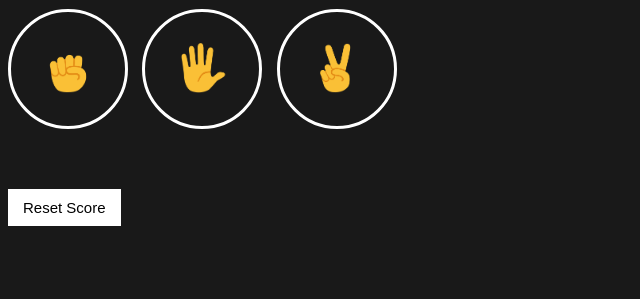
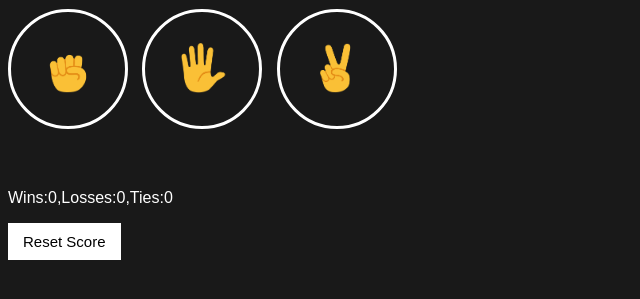
Before and after one commit to srinidhiiiii/RPS, a plain HTML site: page index.html in a window 1280 px wide. Shown: the part 85-384 px from the top of the page, without its empty margins (0-640 px from the left). Drawn offline with Linux system fonts and the light colour scheme.

Commit message:
Update index.html

```diff
--- a/index.html
+++ b/index.html
@@ -36,6 +36,6 @@
     " class="reset-score-button">
       Reset Score</button>
 
-    <script src="scripts/10-rps.js"></script>
+    <script src="10-rps.js"></script>
   </body>
 </html>
```
